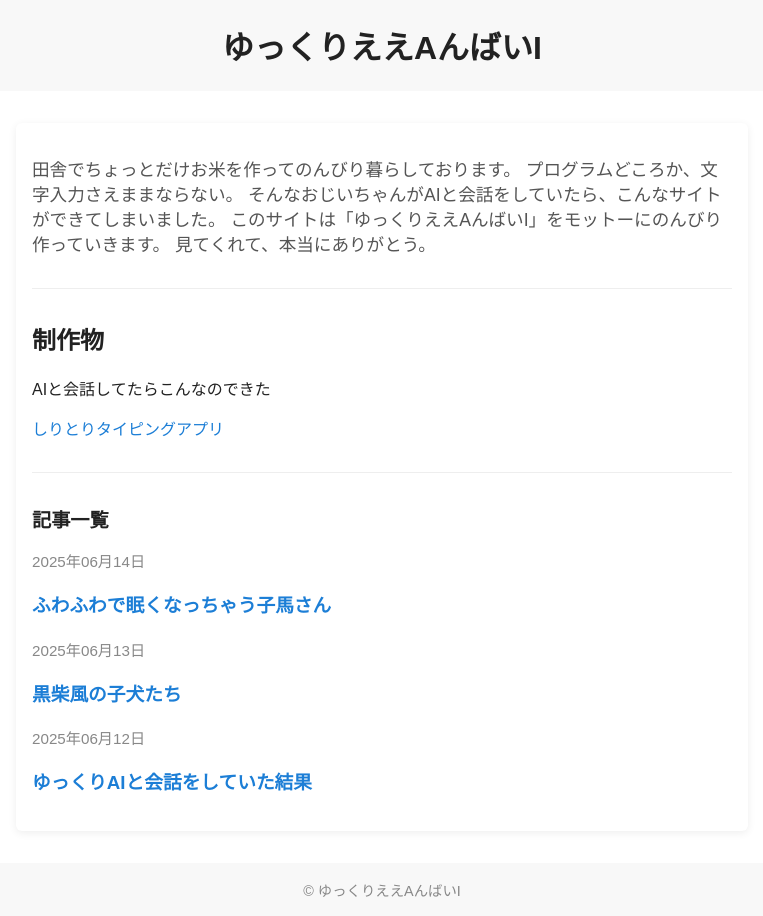
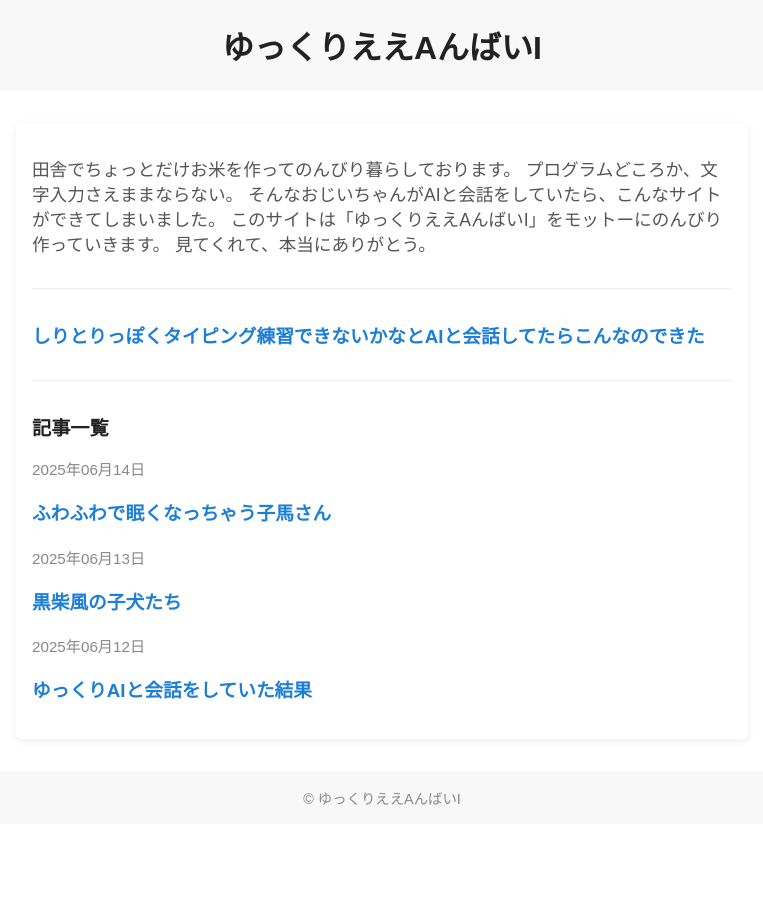
Before and after one commit to hiro69sabu/hiro69sabu.github.io, a Jekyll site: the page built from index.html, in a window 1280 px wide. Shown: the whole page, without its empty margins (258-1021 px from the left). Built offline with Jekyll 4.4.1, drawn with Linux system fonts in a browser that asks for light colours.

Commit message:
Update index.html

```diff
--- a/index.html
+++ b/index.html
@@ -10,13 +10,9 @@ layout: default
 
   <hr>
 
-  <div>
-    <h2>制作物</h2>
-    <p>AIと会話してたらこんなのできた</p>
-    <p>
-      <a href="https://siritori.vercel.app/" target="_blank" rel="noopener noreferrer">しりとりタイピングアプリ</a>
-    </p>
-  </div>
+  <h3>
+    <a href="https://siritori.vercel.app/" target="_blank" rel="noopener noreferrer">しりとりっぽくタイピング練習できないかなとAIと会話してたらこんなのできた</a>
+  </h3>
 
   <hr>
 
```
